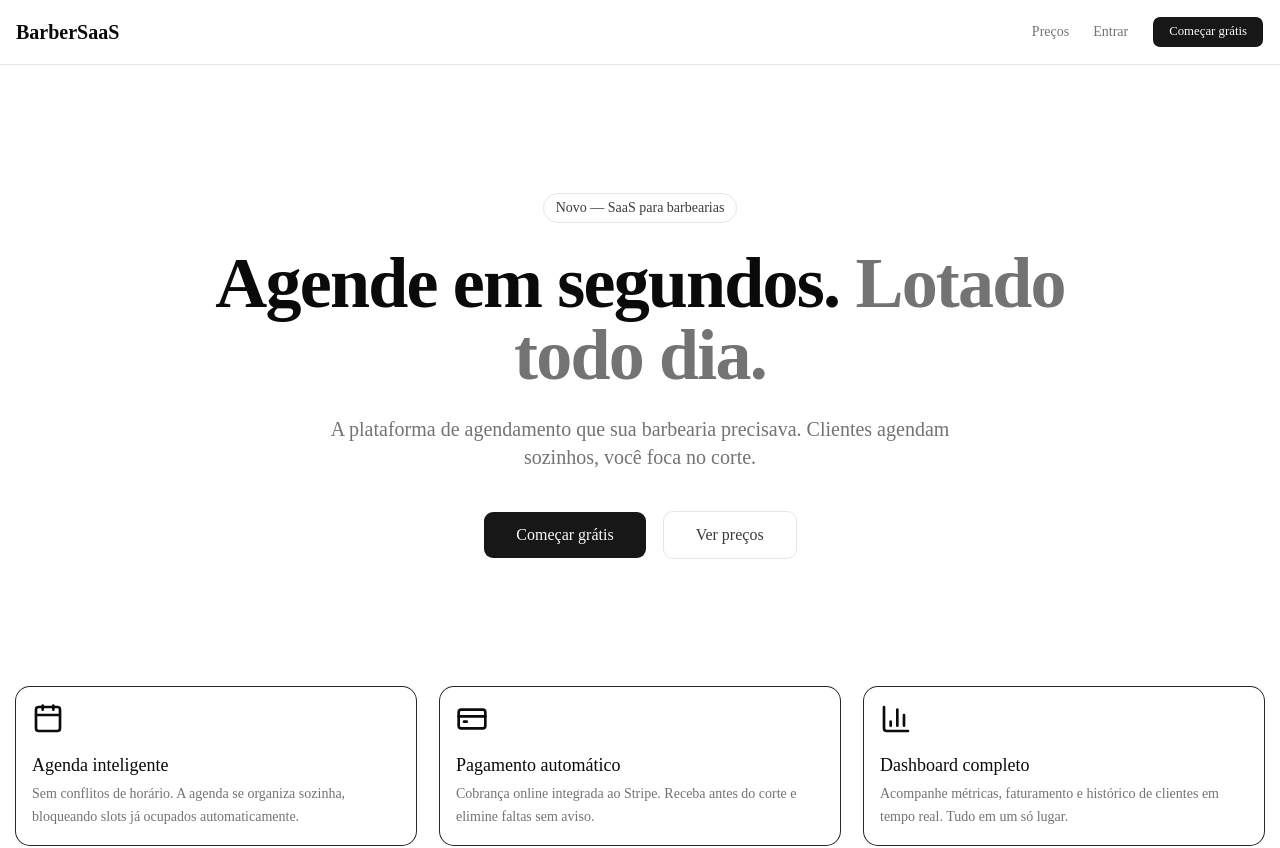
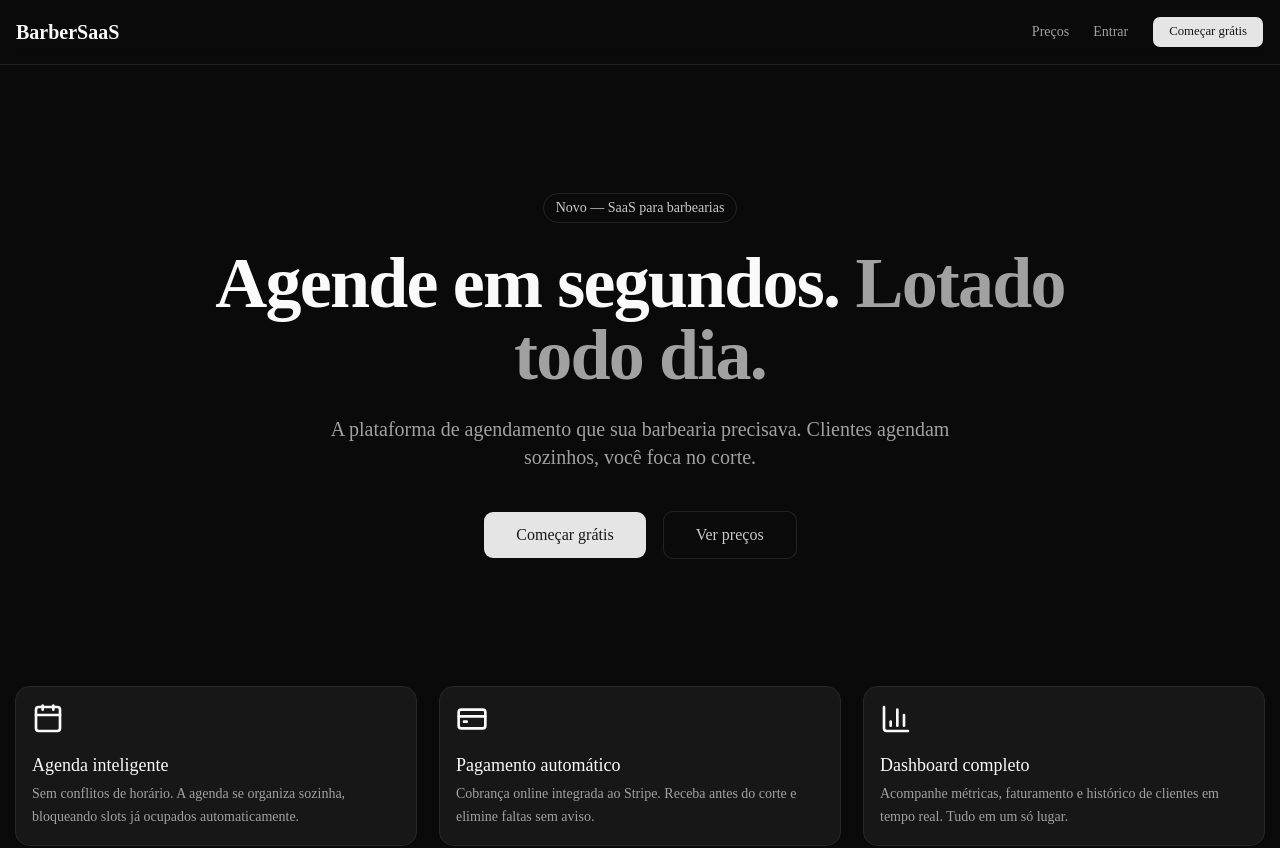
Before and after one commit to PEDRO19122004/barbershop-saas, a Next.js app: page / in a window 1280 px wide. Shown: the top 848 px of the page. Built offline with nearby package versions, Linux system fonts and the light colour scheme.

Commit message:
fix: corrigir tema (voltar ao dark mode original)

```diff
--- a/app/globals.css
+++ b/app/globals.css
@@ -49,38 +49,38 @@
 }
 
 :root {
-  --background: oklch(1 0 0);
-  --foreground: oklch(0.145 0 0);
-  --card: oklch(1 0 0);
-  --card-foreground: oklch(0.145 0 0);
-  --popover: oklch(1 0 0);
-  --popover-foreground: oklch(0.145 0 0);
-  --primary: oklch(0.205 0 0);
-  --primary-foreground: oklch(0.985 0 0);
-  --secondary: oklch(0.97 0 0);
-  --secondary-foreground: oklch(0.205 0 0);
-  --muted: oklch(0.97 0 0);
-  --muted-foreground: oklch(0.556 0 0);
-  --accent: oklch(0.97 0 0);
-  --accent-foreground: oklch(0.205 0 0);
-  --destructive: oklch(0.577 0.245 27.325);
+  --background: oklch(0.145 0 0);
+  --foreground: oklch(0.985 0 0);
+  --card: oklch(0.205 0 0);
+  --card-foreground: oklch(0.985 0 0);
+  --popover: oklch(0.205 0 0);
+  --popover-foreground: oklch(0.985 0 0);
+  --primary: oklch(0.922 0 0);
+  --primary-foreground: oklch(0.205 0 0);
+  --secondary: oklch(0.269 0 0);
+  --secondary-foreground: oklch(0.985 0 0);
+  --muted: oklch(0.269 0 0);
+  --muted-foreground: oklch(0.708 0 0);
+  --accent: oklch(0.269 0 0);
+  --accent-foreground: oklch(0.985 0 0);
+  --destructive: oklch(0.704 0.191 22.216);
   --destructive-foreground: oklch(0.985 0 0);
-  --border: oklch(0.922 0 0);
-  --input: oklch(0.922 0 0);
-  --ring: oklch(0.708 0 0);
-  --chart-1: oklch(0.646 0.222 41.116);
-  --chart-2: oklch(0.6 0.118 184.704);
-  --chart-3: oklch(0.398 0.07 227.392);
-  --chart-4: oklch(0.828 0.189 84.429);
-  --chart-5: oklch(0.769 0.188 70.08);
-  --sidebar: oklch(0.985 0 0);
-  --sidebar-foreground: oklch(0.145 0 0);
-  --sidebar-primary: oklch(0.205 0 0);
+  --border: oklch(1 0 0 / 10%);
+  --input: oklch(1 0 0 / 15%);
+  --ring: oklch(0.556 0 0);
+  --chart-1: oklch(0.488 0.243 264.376);
+  --chart-2: oklch(0.696 0.17 162.48);
+  --chart-3: oklch(0.769 0.188 70.08);
+  --chart-4: oklch(0.627 0.265 303.9);
+  --chart-5: oklch(0.645 0.246 16.439);
+  --sidebar: oklch(0.205 0 0);
+  --sidebar-foreground: oklch(0.985 0 0);
+  --sidebar-primary: oklch(0.488 0.243 264.376);
   --sidebar-primary-foreground: oklch(0.985 0 0);
-  --sidebar-accent: oklch(0.97 0 0);
-  --sidebar-accent-foreground: oklch(0.205 0 0);
-  --sidebar-border: oklch(0.922 0 0);
-  --sidebar-ring: oklch(0.708 0 0);
+  --sidebar-accent: oklch(0.269 0 0);
+  --sidebar-accent-foreground: oklch(0.985 0 0);
+  --sidebar-border: oklch(1 0 0 / 10%);
+  --sidebar-ring: oklch(0.556 0 0);
   --radius: 0.625rem;
 }
 
```
